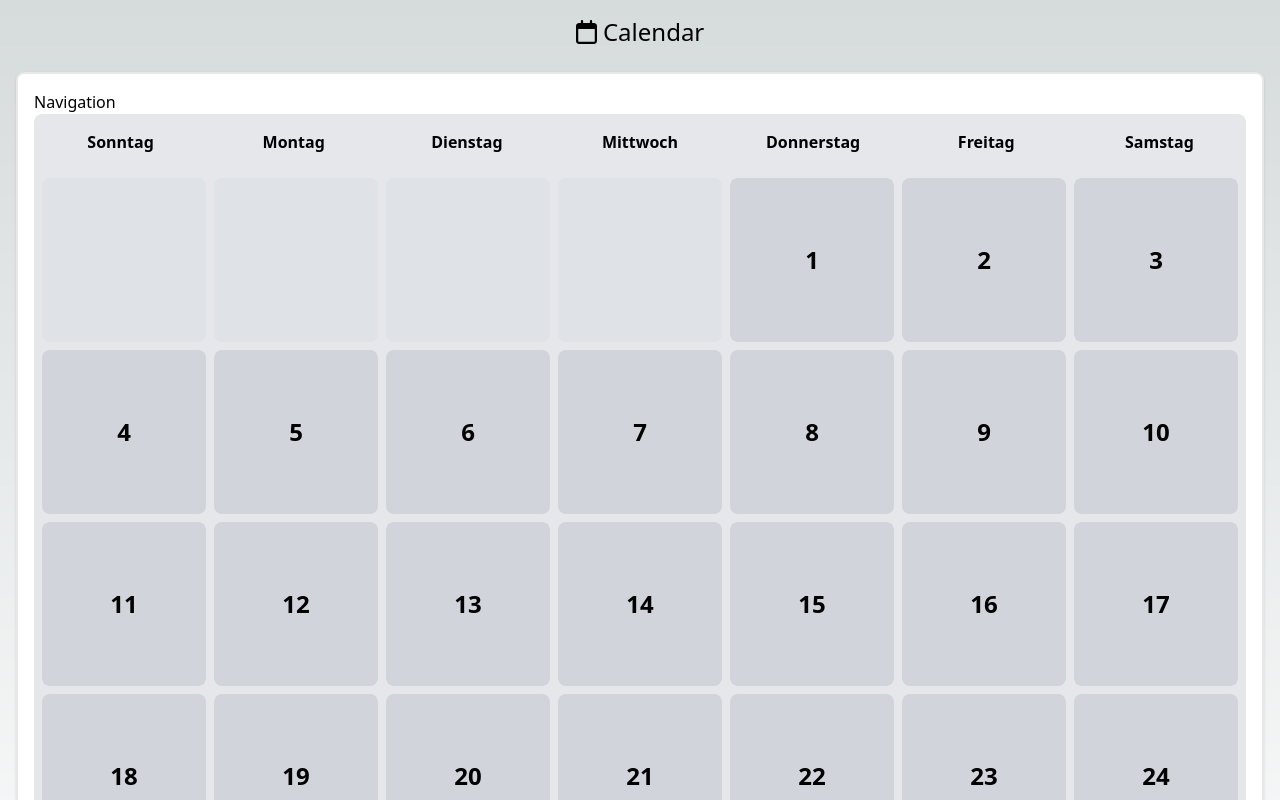
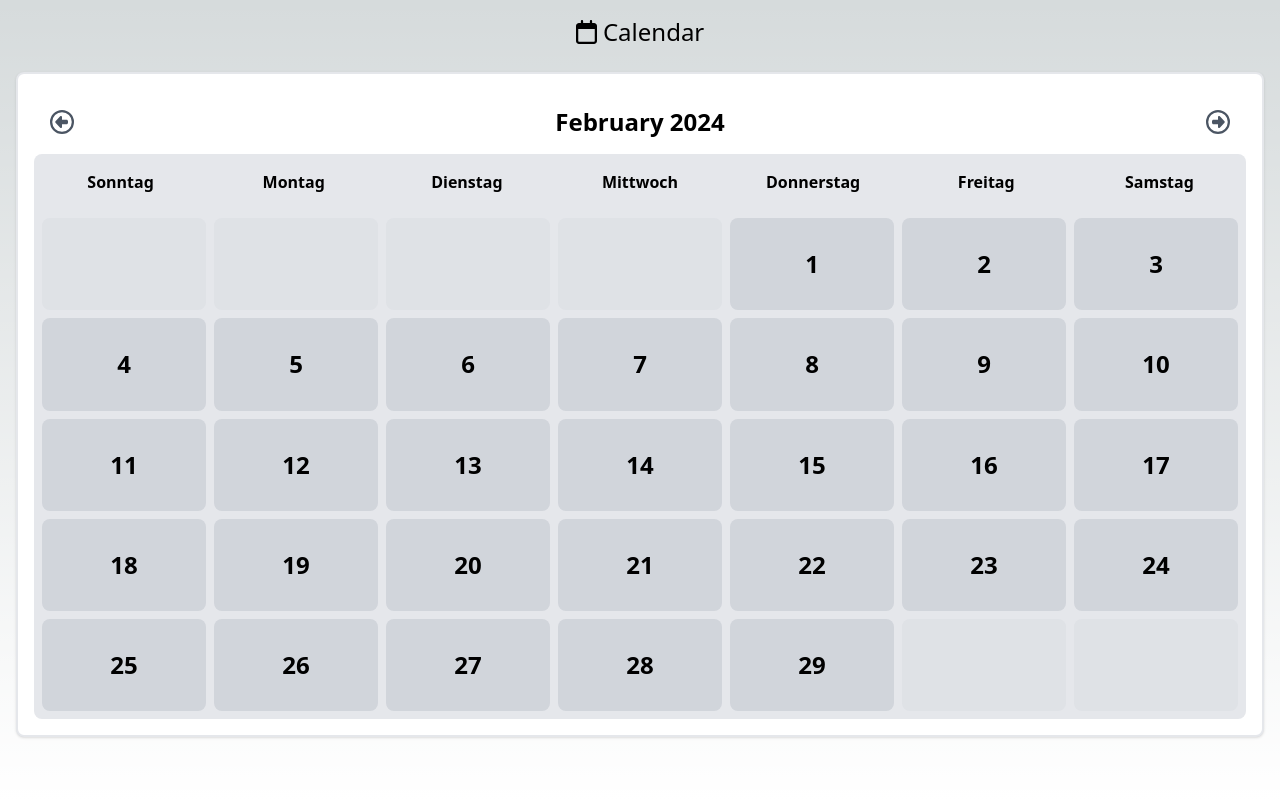
Before and after one commit to qCandyManp/sweet-calendar, a Next.js app: page / in a window 1280 px wide. Shown: the top 800 px of the page. Built offline with nearby package versions, Linux system fonts and the light colour scheme.

Commit message:
Implement basic navigation in the calendar

```diff
--- a/src/app/components/calendar.tsx
+++ b/src/app/components/calendar.tsx
@@ -53,7 +53,7 @@ export default function Calendar() {
 
     return (
         <div className="rounded-lg shadow border-2 w-full bg-white p-4">
-            <Navigation />
+            <Navigation date={date} setDate={setDate} />
             <div className="flex items-center w-full rounded-t-lg border-0 overflow-hidden">
                 {weekdays.map((day, index) =>
                     <div key={index} className="flex-1 text-center bg-gray-200 p-4 font-bold">
@@ -63,7 +63,7 @@ export default function Calendar() {
             </div>
             <div className="grid grid-cols-7 gap-2 p-2 w-full rounded-b-lg bg-gray-200 overflow-hidden">
                 {getDayGrid(date).map((Day, index) =>
-                    <div key={index} className={`flex rounded-lg justify-center flex-col text-just text-center aspect-square p-4 ${Day.blocked ? 'bg-red text-white' : 'bg-gray-300'} ${Day.day == null ? 'opacity-30' : ''}`}>
+                    <div key={index} className={`flex rounded-lg justify-center flex-col text-just text-center aspect-video p-4 ${Day.blocked ? 'bg-red text-white' : 'bg-gray-300'} ${Day.day == null ? 'opacity-30' : ''}`}>
                         <span className='text-2xl font-bold'>{Day.day ?? ''}</span>
                     </div>
                 )}
--- a/src/app/components/calendar/navigation.tsx
+++ b/src/app/components/calendar/navigation.tsx
@@ -1,7 +1,24 @@
-export default function Navigation() {
+import { Dispatch, SetStateAction } from "react"
+import { FontAwesomeIcon as FaIcon } from "@fortawesome/react-fontawesome"
+import * as far from '@fortawesome/free-regular-svg-icons'
+
+export default function Navigation({ date, setDate }: { date: Date, setDate: Dispatch<SetStateAction<Date>> }) {
+
+    const changeMonth = (value: number) => {
+        setDate(new Date(date.getFullYear(), date.getMonth() + value, 1))
+    }
+
     return (
-        <div>
-            <h1>Navigation</h1>
+        <div className="p-4 flex items-center">
+            <button onClick={() => changeMonth(-1)} className="text-gray-600 text-2xl">
+                <FaIcon icon={far.faArrowAltCircleLeft} />
+            </button>
+            <div className="flex-1 text-center font-bold text-2xl">
+                {date.toLocaleString('default', { month: 'long', year: 'numeric' })}
+            </div>
+            <button onClick={() => changeMonth(1)} className="text-gray-600 text-2xl">
+                <FaIcon icon={far.faArrowAltCircleRight} />
+            </button>
         </div>
     );
 }
--- a/src/pages/admin/dashboard.tsx
+++ b/src/pages/admin/dashboard.tsx
@@ -0,0 +1,7 @@
+export default function Dashboard() {
+    return (
+        <div>
+            <h1>Dashboard</h1>
+        </div>
+    )
+}
--- /dev/null
+++ b/src/pages/admin/login.tsx
@@ -0,0 +1,7 @@
+export default function Login() {
+    return (
+        <div>
+            <h1>Login</h1>
+        </div>
+    )
+}
```
Also changed, not shown: src/pages/admin/login/page.tsx (deleted).
